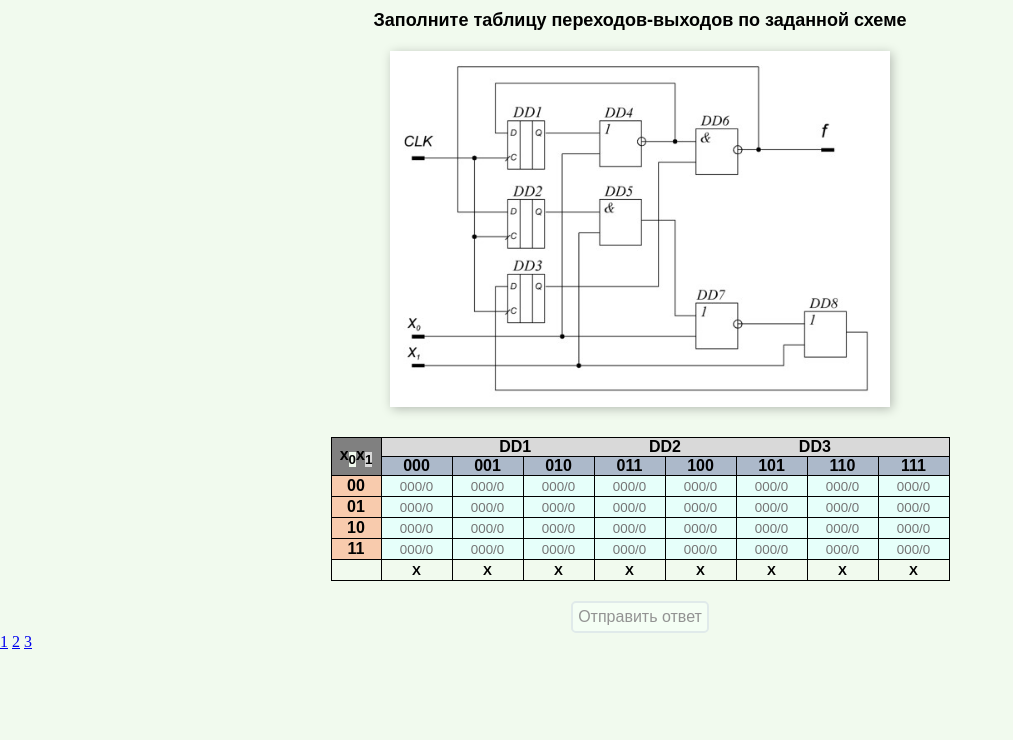
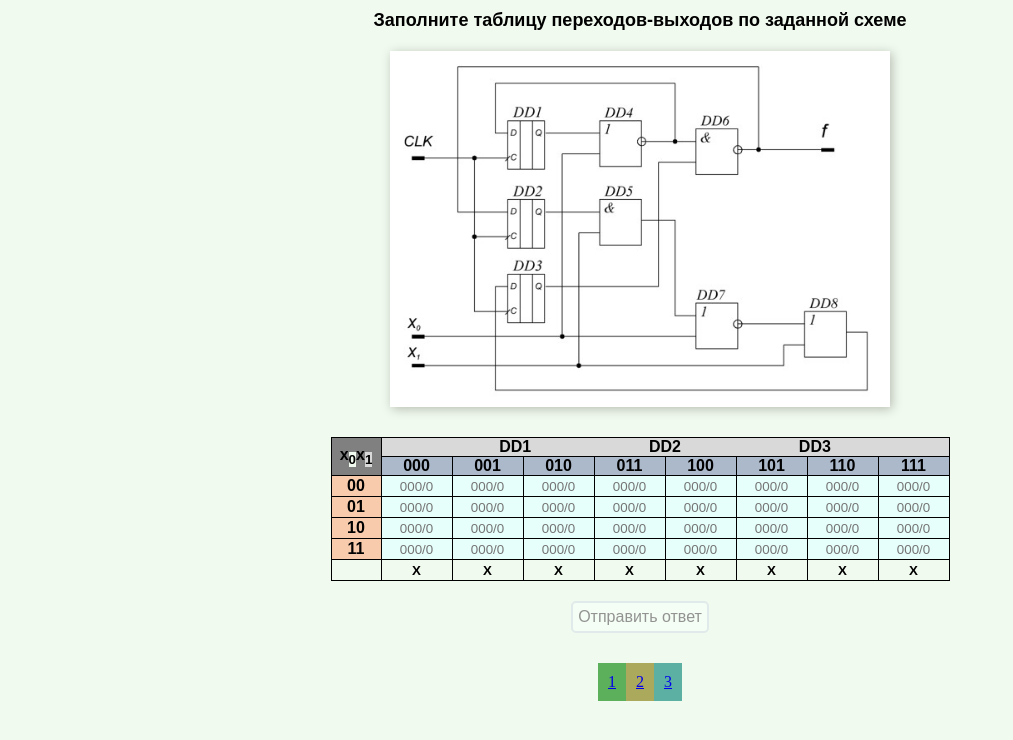
Before and after one commit to KemtaTam/Filling-the-table-according-to-the-scheme, a plain HTML site: page index.html in a window 1280 px wide. Shown: the whole page, without its empty margins (0-1013 px from the left). Drawn offline with nearby package versions, Linux system fonts and the light colour scheme.

Commit message:
Update style.css

```diff
--- a/style.css
+++ b/style.css
@@ -140,3 +140,13 @@ span{
 	background-color: #631e1ea1;
 	transition: 0.2s;
 }
+
+.links{
+	display: flex;
+	justify-content: center;
+	margin-top: 30px;
+}
+.link{padding: 10px;}
+#l1{background-color: rgba(0, 128, 0, 0.616);}
+#l2{background-color: rgba(128, 119, 0, 0.616);}
+#l3{background-color: rgba(0, 128, 117, 0.616);}
```
